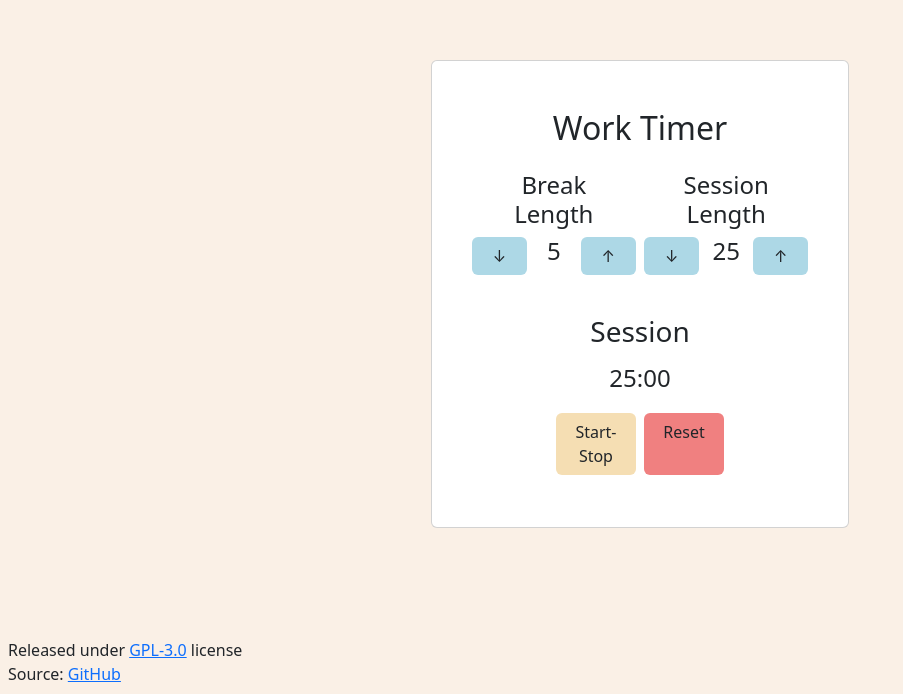
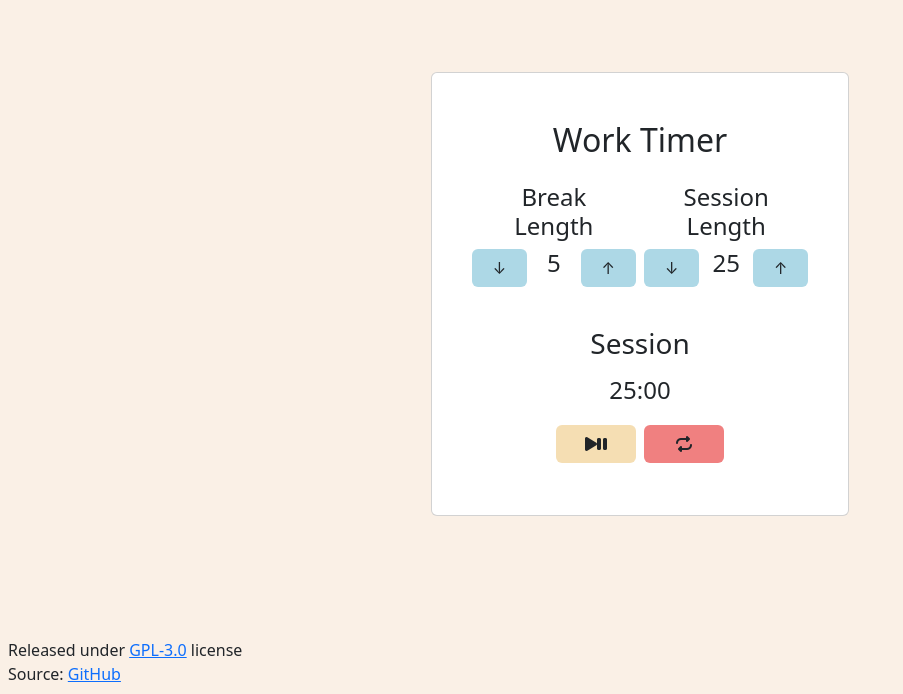
Before and after one commit to pablomartan/pomodoro, a React app: page / in a window 1280 px wide. Shown: the part 106-800 px from the top of the page, without its empty margins (0-903 px from the left). Built offline with nearby package versions, Linux system fonts and the light colour scheme.

Commit message:
feat: style hover and active states for buttons

```diff
--- a/src/html/index.html
+++ b/src/html/index.html
@@ -19,5 +19,6 @@
     <script
         src="https://cdn.freecodecamp.org/testable-projects-fcc/v1/bundle.js">
     </script>
+    <script src="https://kit.fontawesome.com/663c9be7b2.js" crossorigin="anonymous"></script>
 </body>
 </html>
--- a/src/js/Timer.js
+++ b/src/js/Timer.js
@@ -11,14 +11,19 @@ export const Timer = props => {
       <h3 className="text-center mb-3" id="timer-label">{state.timerLabel}</h3>
       <h4 className="text-center mb-3" id="time-left">{props.timeLeft}</h4>
       <div className="row justify-content-center" id="timer-controls">
-        <div className="col col-md-3 text-center btn m-1" id="start_stop" onClick={() => {
-          props.startStopHandler(state, dispatch)
-        }}>Start-Stop</div>
-        <div className="col col-md-3 text-center btn m-1" id="reset" onClick={() => {
-          dispatch(props.reset());
-        }}>
-          Reset
-        </div>
+        <button
+          id="start_stop"
+          className="col col-md-3 text-center btn m-1"
+          onClick={() => props.startStopHandler(state, dispatch)}>
+            <i className="fa-solid fa-play"></i>
+            <i className="fa-solid fa-pause"></i>
+        </button>
+        <button
+          id="reset"
+          className="col col-md-3 text-center btn m-1"
+          onClick={() => dispatch(props.reset())}>
+            <i className="fa-solid fa-repeat"></i>
+        </button>
       </div>
     </div>
   )
--- a/src/style/main.scss
+++ b/src/style/main.scss
@@ -13,7 +13,7 @@ html, body {
 .my-buttons {
     background-color: lightblue;
 
-    &:hover {
+    &:active, &:hover {
         background-color: lightslategrey;
     }
 }
@@ -21,7 +21,7 @@ html, body {
 #start_stop {
     background-color: wheat;
 
-    &:hover {
+    &:active, &:hover {
         background-color: tan;
     }
 }
@@ -29,7 +29,7 @@ html, body {
 #reset {
     background-color: lightcoral;
 
-    &:hover{
+    &:active, &:hover {
         background-color: indianred;
     }
 }
```
